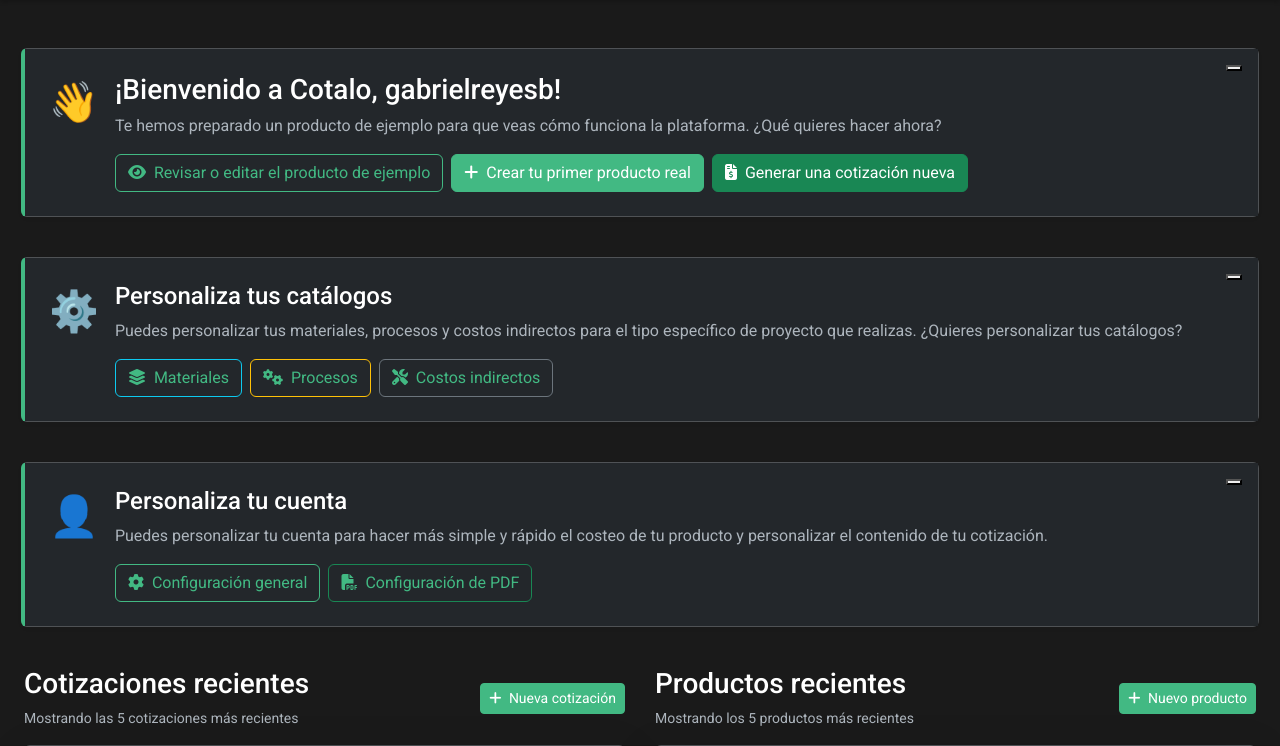
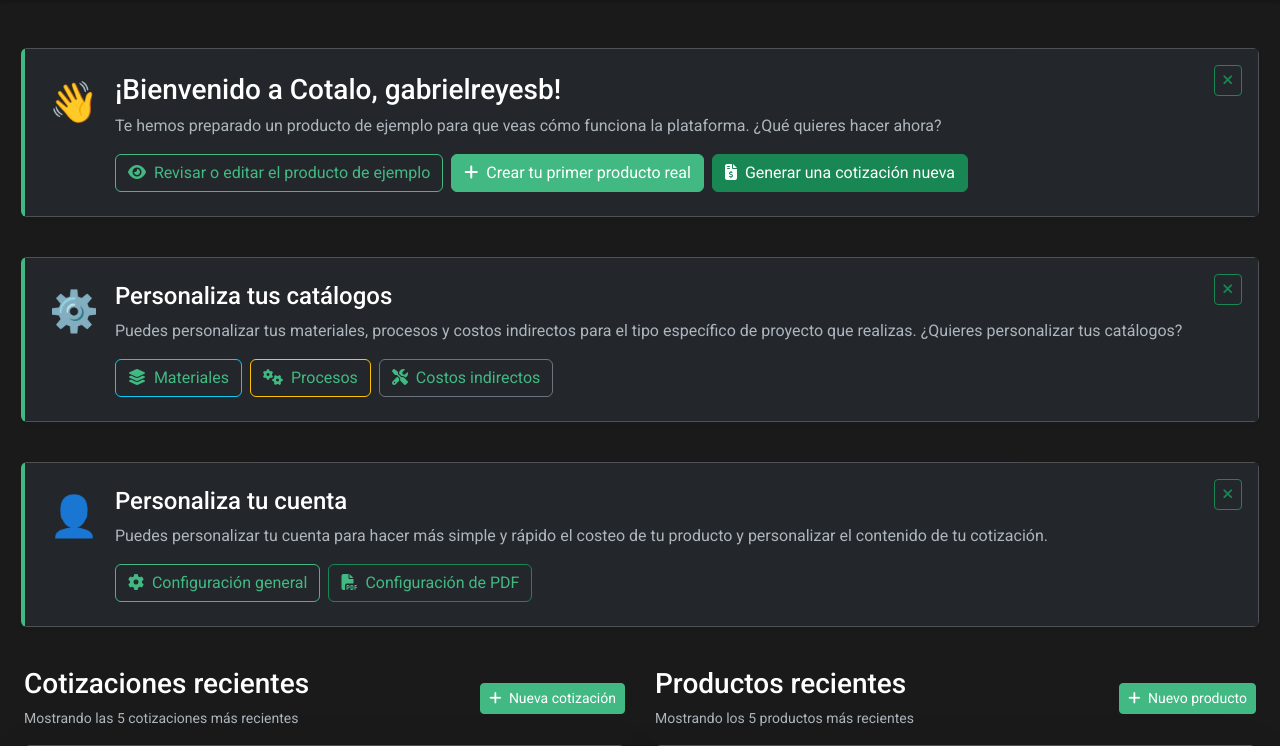
Before and after one commit to gabrielreyesb/cotalo2, a Rails app: page /dashboard in a window 1280 px wide. Shown: the part 161-907 px from the top of the page. Run offline with Rails 7, Linux system fonts and the light colour scheme; a user stored in the database is signed in; data comes from the database, SQL or seed files in the repository; style sheets or scripts are compiled from the project's sources; some libraries are stand-ins or nearby versions.

Commit message:
Update close buttons to use green outline style with X icon

```diff
--- a/app/views/home/dashboard.html.erb
+++ b/app/views/home/dashboard.html.erb
@@ -8,8 +8,9 @@
     <div class="row mb-4" id="welcome-block">
       <div class="col-12">
         <div class="green-accent-panel position-relative">
-          <button type="button" class="btn-close btn-close-white position-absolute top-0 end-0 m-3"
-                  onclick="closeBlock('welcome')" aria-label="Close">
+          <button type="button" class="btn btn-sm btn-outline-success position-absolute top-0 end-0 m-3"
+                  onclick="closeBlock('welcome')" aria-label="Close" style="z-index: 10;">
+            <i class="fa fa-times"></i>
           </button>
           <div class="card-body p-4">
             <div class="d-flex align-items-start">
@@ -49,8 +50,9 @@
     <div class="row mb-4" id="customization-block">
       <div class="col-12">
         <div class="green-accent-panel position-relative">
-          <button type="button" class="btn-close btn-close-white position-absolute top-0 end-0 m-3"
-                  onclick="closeBlock('customization')" aria-label="Close">
+          <button type="button" class="btn btn-sm btn-outline-success position-absolute top-0 end-0 m-3"
+                  onclick="closeBlock('customization')" aria-label="Close" style="z-index: 10;">
+            <i class="fa fa-times"></i>
           </button>
           <div class="card-body p-4">
             <div class="d-flex align-items-start">
@@ -84,8 +86,9 @@
     <div class="row mb-4" id="account-block">
       <div class="col-12">
         <div class="green-accent-panel position-relative">
-          <button type="button" class="btn-close btn-close-white position-absolute top-0 end-0 m-3"
-                  onclick="closeBlock('account')" aria-label="Close">
+          <button type="button" class="btn btn-sm btn-outline-success position-absolute top-0 end-0 m-3"
+                  onclick="closeBlock('account')" aria-label="Close" style="z-index: 10;">
+            <i class="fa fa-times"></i>
           </button>
           <div class="card-body p-4">
             <div class="d-flex align-items-start">
```
